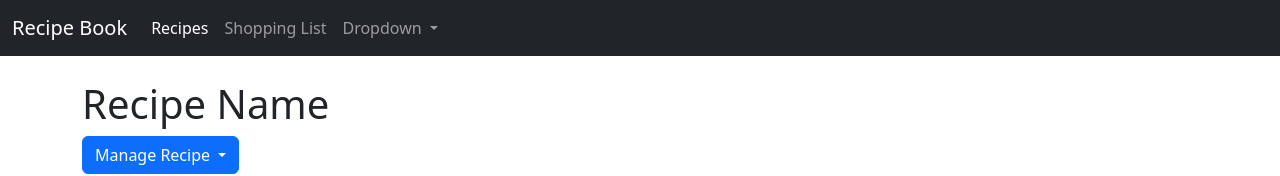
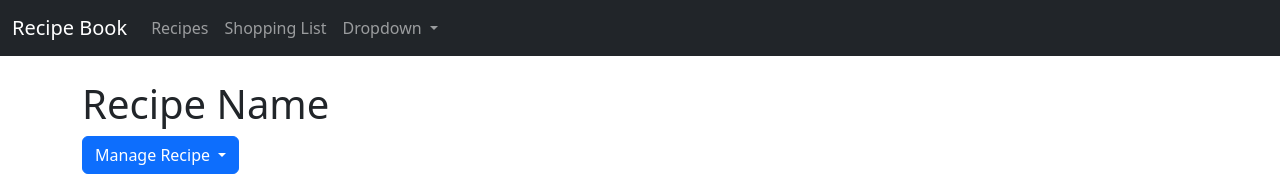
Before and after one commit to A3shaq/Basics-of-Angular, an Angular app: page /recipes/details in a window 1280 px wide. Shown: the top 176 px of the page. Built offline with nearby package versions, Linux system fonts and the light colour scheme.

Commit message:
learn how to select exact path and active on it

```diff
--- a/src/app/header/header.component.html
+++ b/src/app/header/header.component.html
@@ -46,11 +46,11 @@
     <div class="collapse navbar-collapse" id="navbarSupportedContent">
       <ul class="navbar-nav me-auto mb-2 mb-lg-0">
         <li class="nav-item">
-          <a class="nav-link active" aria-current="page" routerLink="/">Recipes</a>
+          <a class="nav-link" aria-current="page" routerLink="/" routerLinkActive="active" [routerLinkActiveOptions]="{exact:true}">Recipes</a>
 
         </li>
         <li class="nav-item">
-          <a class="nav-link" routerLink="/shopping-list">Shopping List</a>
+          <a class="nav-link" routerLink="/shopping-list" routerLinkActive="active">Shopping List</a>
         </li>
         <!-- <li class="nav-item">
           <a class="nav-link" href="recipes/details">Recipe Detail Page</a>
```
